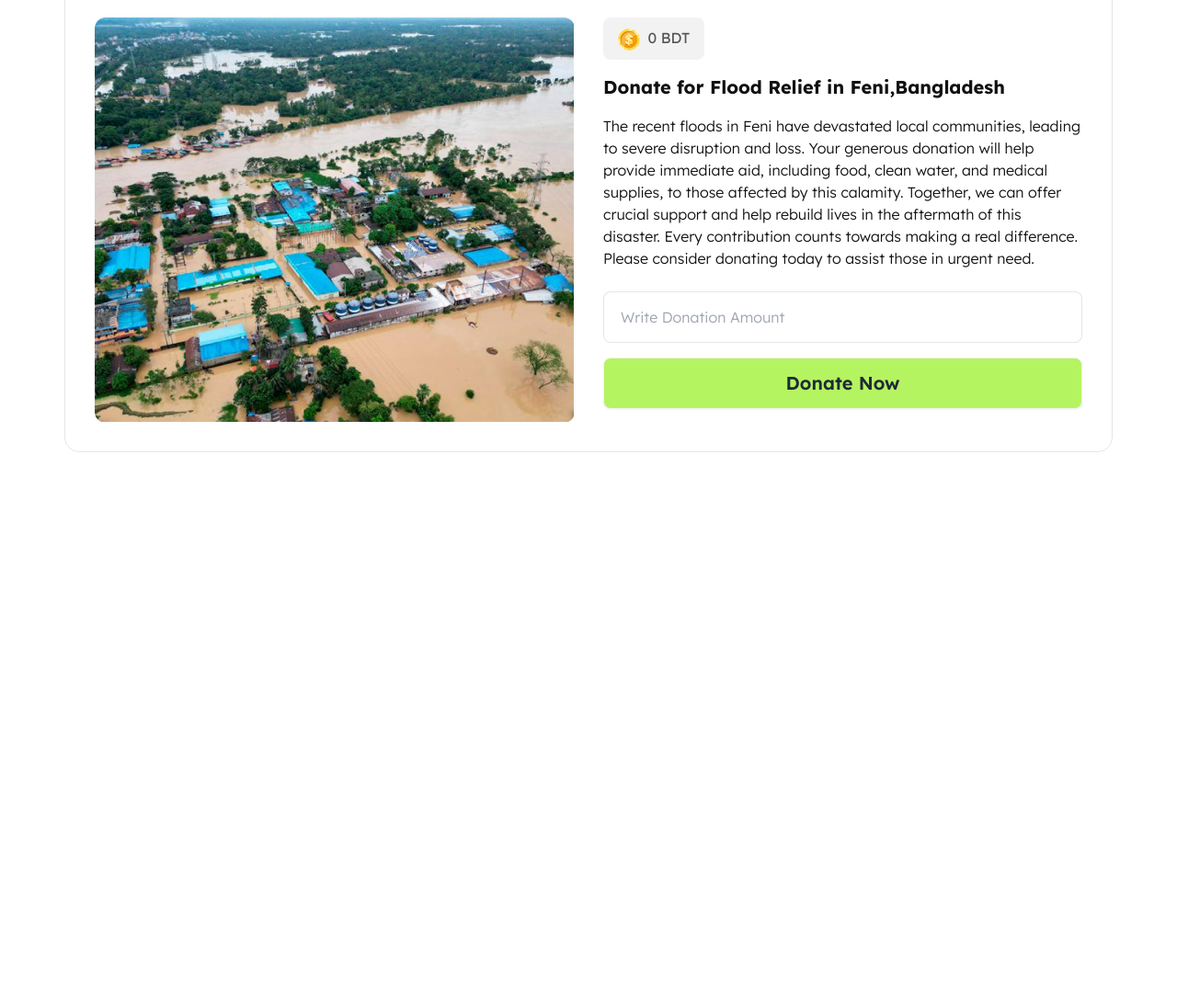
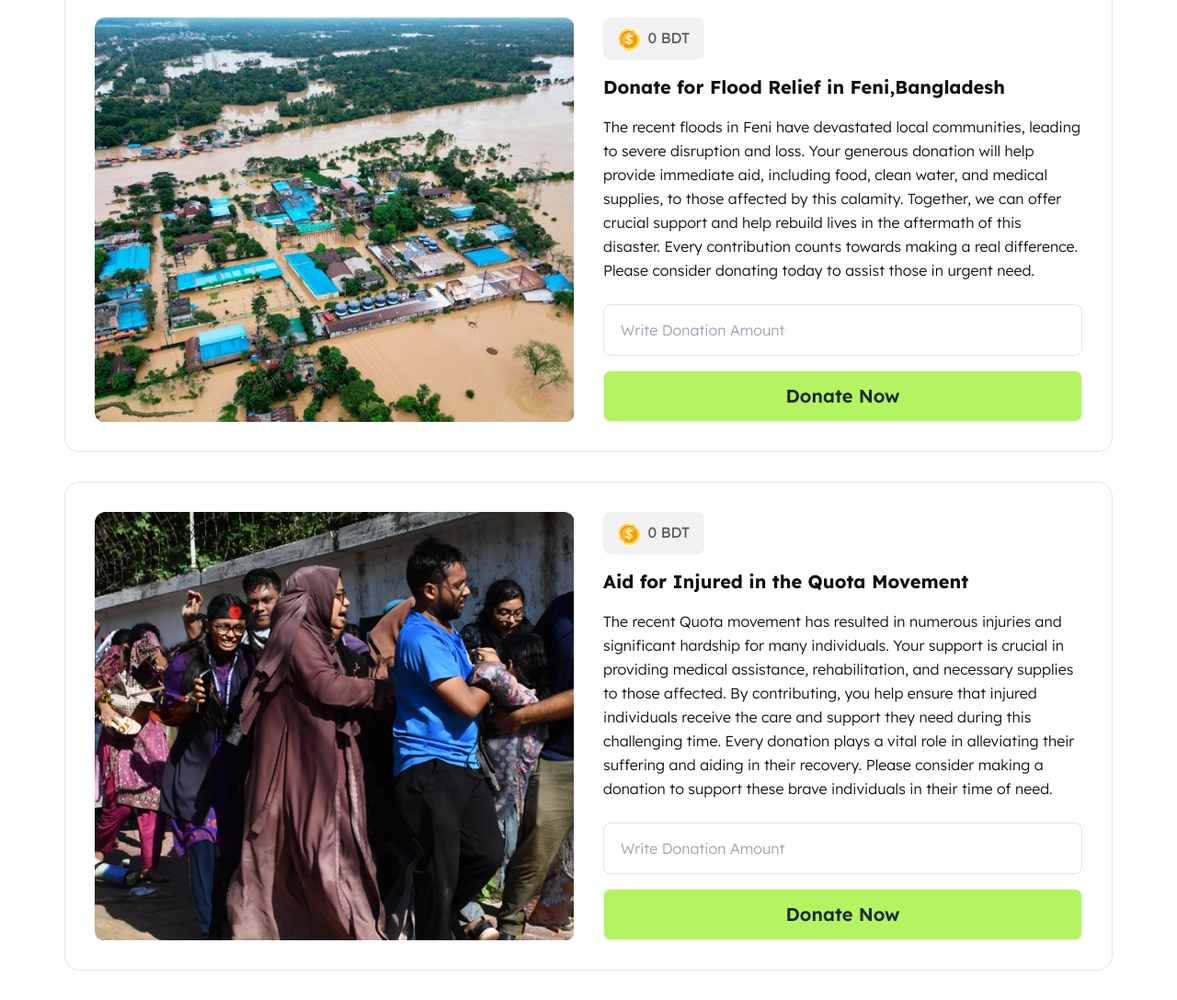
Before and after one commit to Hasnine670817/assignment-5, a plain HTML site: page index.html in a window 1280 px wide. Shown: the part 804-1892 px from the top of the page at 92% size. Before the commit the page ends 1328 px from the top, so only its background shows below. Drawn offline with nearby package versions, Linux system fonts and the light colour scheme.

Commit message:
injured section done

```diff
--- a/index.html
+++ b/index.html
@@ -74,7 +74,7 @@
                             <p class="inline-block"><span>0</span> BDT</p>
                         </h4>
                         <h4 class="text-xl md:text-base lg:text-xl font-bold my-4 md:my-3 lg:my-4">Donate for Flood at Noakhali, Bangladesh</h4>
-                        <p class="text-base md:text-sm lg:text-base text-black-1 font-light"> The recent floods in Noakhali have caused significant damage to homes  infrastructure. Your donation will help provide essential supplies and  to those affected by this disaster. Every contribution, big or small, makes  difference. Please join us in supporting the relief efforts and making a positive impact on the lives of those in need.</p>
+                        <p class="text-base md:text-sm lg:text-base lg:leading-[26px] text-black-1 font-light"> The recent floods in Noakhali have caused significant damage to homes  infrastructure. Your donation will help provide essential supplies and  to those affected by this disaster. Every contribution, big or small, makes  difference. Please join us in supporting the relief efforts and making a positive impact on the lives of those in need.</p>
                         <form>
                             <input class="w-full rounded-lg border border-[#1111111A] h-14 md:h-12 lg:h-14 md:text-sm lg:text-base px-[18px] text-base font-light mt-6 mb-4 md:mt-4 lg:mt-6 md:mb-3 lg:mb-4" type="tel" name="tel" id="" placeholder="Write Donation Amount" required>
                             <button class="btn text-xl md:text-base lg:text-xl font-semibold w-full text-center h-14 md:h-10 lg:h-14 bg-[#B4F461] hover:bg-[#b1df75] rounded-lg">Donate Now</button>
@@ -96,7 +96,29 @@
                             <p class="inline-block"><span>0</span> BDT</p>
                         </h4>
                         <h4 class="text-xl md:text-base lg:text-xl font-bold my-4 md:my-3 lg:my-4">Donate for Flood Relief in Feni,Bangladesh</h4>
-                        <p class="text-base md:text-sm lg:text-base text-black-1 font-light">The recent floods in Feni have devastated local communities, leading to severe disruption and loss. Your generous donation will help provide immediate aid, including food, clean water, and medical supplies, to those affected by this calamity. Together, we can offer crucial support and help rebuild lives in the aftermath of this disaster. Every contribution counts towards making a real difference. Please consider donating today to assist those in urgent need.</p>
+                        <p class="text-base md:text-sm lg:text-base lg:leading-[26px] text-black-1 font-light">The recent floods in Feni have devastated local communities, leading to severe disruption and loss. Your generous donation will help provide immediate aid, including food, clean water, and medical supplies, to those affected by this calamity. Together, we can offer crucial support and help rebuild lives in the aftermath of this disaster. Every contribution counts towards making a real difference. Please consider donating today to assist those in urgent need.</p>
+                        <form>
+                            <input class="w-full rounded-lg border border-[#1111111A] h-14 md:h-12 lg:h-14 md:text-sm lg:text-base px-[18px] text-base font-light mt-6 mb-4 md:mt-4 lg:mt-6 md:mb-3 lg:mb-4" type="tel" name="tel" id="" placeholder="Write Donation Amount" required>
+                            <button class="btn text-xl md:text-base lg:text-xl font-semibold w-full text-center h-14 md:h-10 lg:h-14 bg-[#B4F461] hover:bg-[#b1df75] rounded-lg">Donate Now</button>
+                        </form>
+                    </div>
+                </div>
+            </div>
+        </section>
+        <!-- injured section -->
+        <section class="injured-section mb-8">
+            <div class="lg:max-w-[1140px] container mx-auto px-5 xl:px-0">
+                <div class="rounded-2xl border border-[#1111111A] p-4 lg:p-8 grid grid-cols-1 md:grid-cols-2 gap-5 lg:gap-8">
+                    <div class="grid-item1">
+                        <img class="w-full md:h-full md:object-cover md:rounded-lg xl:h-auto xl:object-none xl:rounded-none" src="images/injured-image.png" alt="image">
+                    </div>
+                    <div class="grid-item2">
+                        <h4 class="inline-block rounded-lg text-base font-normal text-black-2 py-[10px] md:py-2 lg:py-[10px] px-4 md:px-3 lg:px-4 bg-[#1111110D]">
+                            <img class="inline-block mr-1" src="images/dollar2.png" alt="image">
+                            <p class="inline-block"><span>0</span> BDT</p>
+                        </h4>
+                        <h4 class="text-xl md:text-base lg:text-xl font-bold my-4 md:my-3 lg:my-4">Aid for Injured in the Quota Movement</h4>
+                        <p class="text-base md:text-sm lg:text-base lg:leading-[26px] text-black-1 font-light">The recent Quota movement has resulted in numerous injuries and significant hardship for many individuals. Your support is crucial in providing medical assistance, rehabilitation, and necessary supplies to those affected. By contributing, you help ensure that injured individuals receive the care and support they need during this challenging time. Every donation plays a vital role in alleviating their suffering and aiding in their recovery. Please consider making a donation to support these brave individuals in their time of need.</p>
                         <form>
                             <input class="w-full rounded-lg border border-[#1111111A] h-14 md:h-12 lg:h-14 md:text-sm lg:text-base px-[18px] text-base font-light mt-6 mb-4 md:mt-4 lg:mt-6 md:mb-3 lg:mb-4" type="tel" name="tel" id="" placeholder="Write Donation Amount" required>
                             <button class="btn text-xl md:text-base lg:text-xl font-semibold w-full text-center h-14 md:h-10 lg:h-14 bg-[#B4F461] hover:bg-[#b1df75] rounded-lg">Donate Now</button>
```
